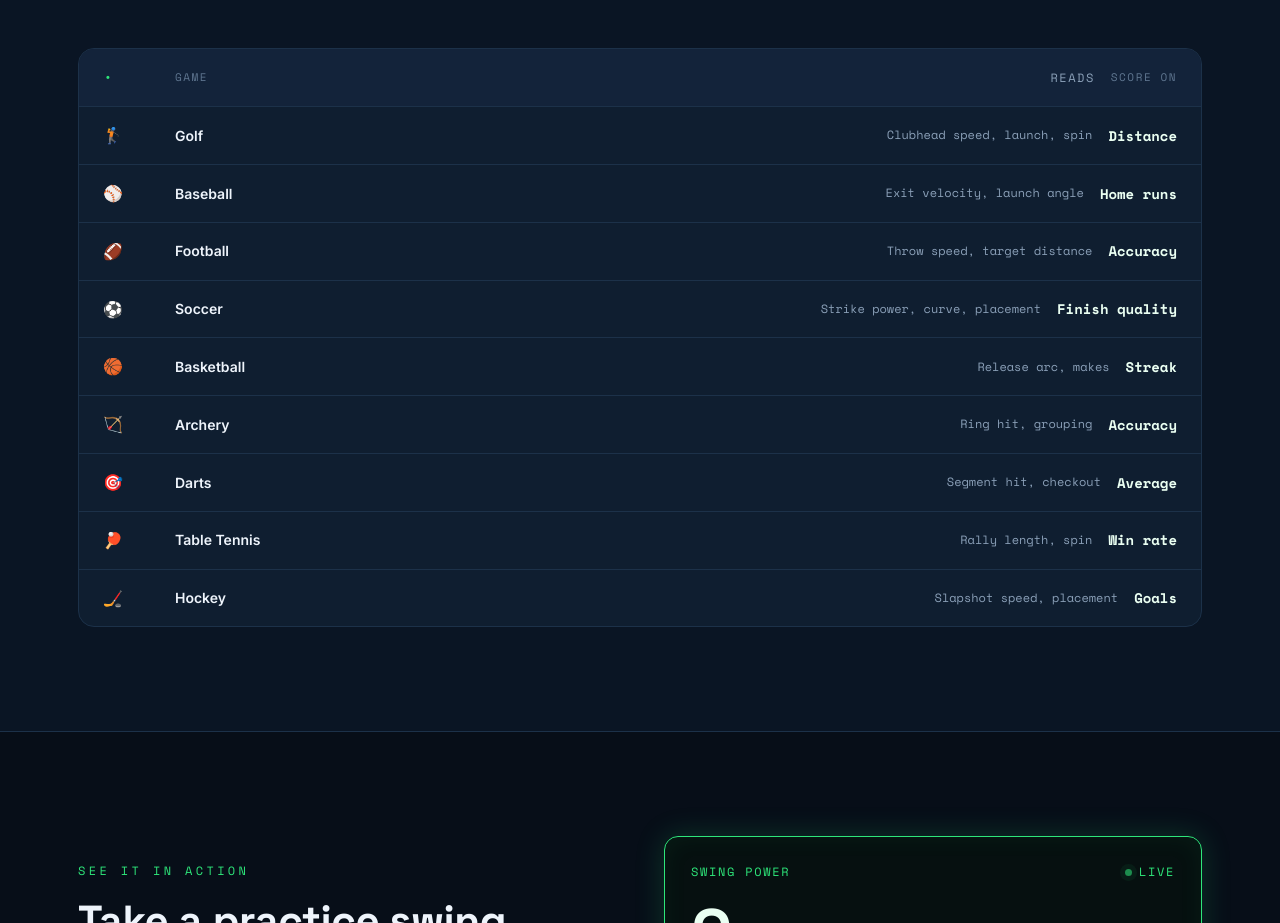
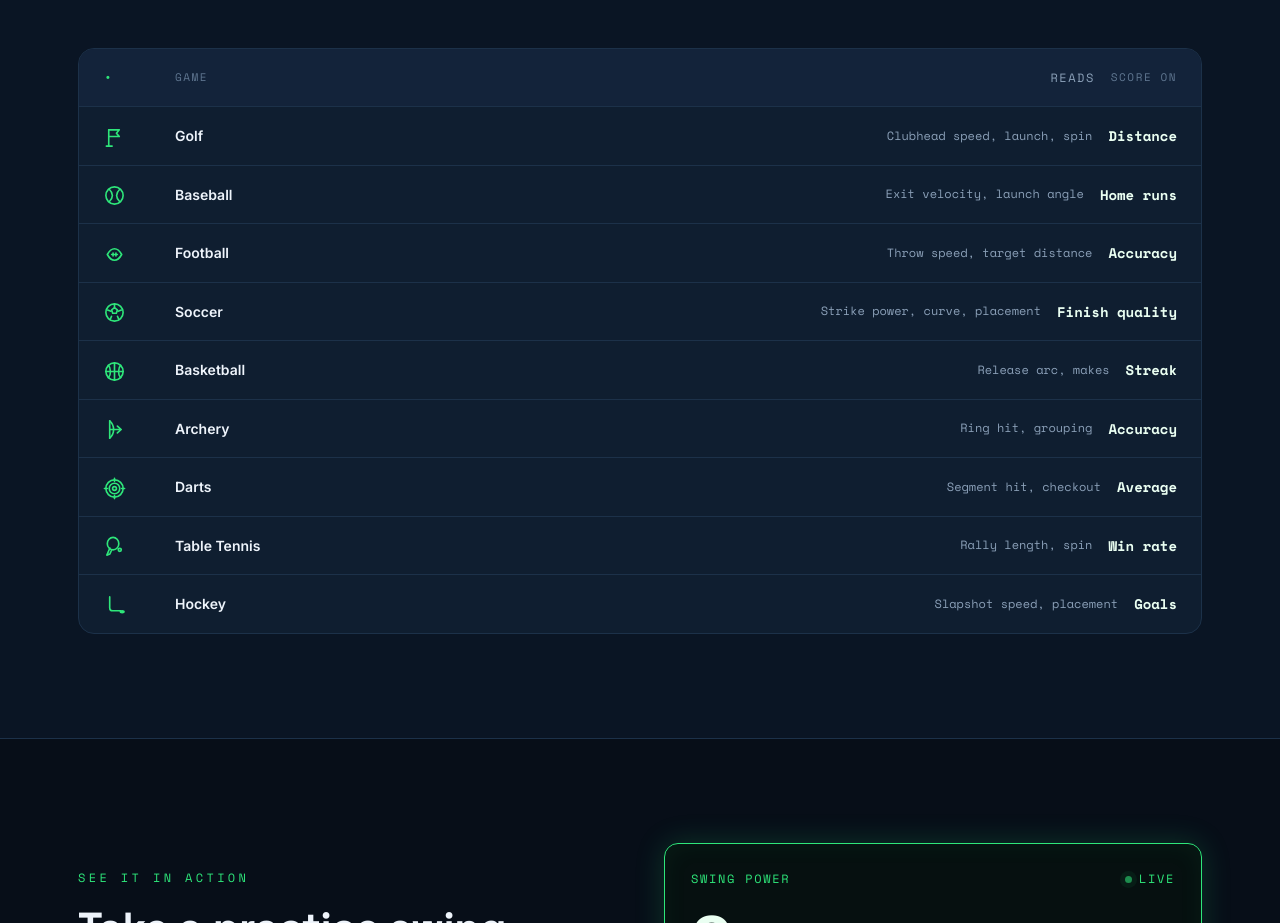
Before and after one commit to vanchacho/third_zone, a plain HTML site: page how.html in a window 1280 px wide. Shown: the part 2926-3849 px from the top of the page. Drawn offline with nearby package versions, Linux system fonts and the light colour scheme.

Commit message:
Replace sport emoji (game rows + card fallbacks) with SVG icons

```diff
--- a/how.html
+++ b/how.html
@@ -134,15 +134,15 @@
     <h2>It's not a screen tap. It's your real hit, measured.</h2>
     <div class="lb reveal" style="margin-top:8px">
       <div class="lb-row lb-head"><span class="lb-rank">·</span><span>Game</span><span class="game-lbl">Reads</span><span>Score on</span></div>
-      <div class="lb-row"><span class="lb-rank">🏌️</span><span class="who">Golf</span><span class="game-lbl">Clubhead speed, launch, spin</span><span class="score">Distance</span></div>
-      <div class="lb-row"><span class="lb-rank">⚾</span><span class="who">Baseball</span><span class="game-lbl">Exit velocity, launch angle</span><span class="score">Home runs</span></div>
-      <div class="lb-row"><span class="lb-rank">🏈</span><span class="who">Football</span><span class="game-lbl">Throw speed, target distance</span><span class="score">Accuracy</span></div>
-      <div class="lb-row"><span class="lb-rank">⚽</span><span class="who">Soccer</span><span class="game-lbl">Strike power, curve, placement</span><span class="score">Finish quality</span></div>
-      <div class="lb-row"><span class="lb-rank">🏀</span><span class="who">Basketball</span><span class="game-lbl">Release arc, makes</span><span class="score">Streak</span></div>
-      <div class="lb-row"><span class="lb-rank">🏹</span><span class="who">Archery</span><span class="game-lbl">Ring hit, grouping</span><span class="score">Accuracy</span></div>
-      <div class="lb-row"><span class="lb-rank">🎯</span><span class="who">Darts</span><span class="game-lbl">Segment hit, checkout</span><span class="score">Average</span></div>
-      <div class="lb-row"><span class="lb-rank">🏓</span><span class="who">Table Tennis</span><span class="game-lbl">Rally length, spin</span><span class="score">Win rate</span></div>
-      <div class="lb-row"><span class="lb-rank">🏒</span><span class="who">Hockey</span><span class="game-lbl">Slapshot speed, placement</span><span class="score">Goals</span></div>
+      <div class="lb-row"><span class="lb-rank"><svg viewBox="0 0 24 24" aria-hidden="true"><path d="M6 21V4"/><path d="M6 4h11l-3 3.5 3 3.5H6"/><path d="M3.5 21h6"/></svg></span><span class="who">Golf</span><span class="game-lbl">Clubhead speed, launch, spin</span><span class="score">Distance</span></div>
+      <div class="lb-row"><span class="lb-rank"><svg viewBox="0 0 24 24" aria-hidden="true"><circle cx="12" cy="12" r="9"/><path d="M6.5 5.5c2.2 2 3.3 4.2 3.3 6.5s-1.1 4.5-3.3 6.5M17.5 5.5c-2.2 2-3.3 4.2-3.3 6.5s1.1 4.5 3.3 6.5"/></svg></span><span class="who">Baseball</span><span class="game-lbl">Exit velocity, launch angle</span><span class="score">Home runs</span></div>
+      <div class="lb-row"><span class="lb-rank"><svg viewBox="0 0 24 24" aria-hidden="true"><path d="M4.5 12c2.2-4 4.6-6 7.5-6s5.3 2 7.5 6c-2.2 4-4.6 6-7.5 6s-5.3-2-7.5-6z"/><path d="M9 12h6M10.5 10.5v3M13.5 10.5v3"/></svg></span><span class="who">Football</span><span class="game-lbl">Throw speed, target distance</span><span class="score">Accuracy</span></div>
+      <div class="lb-row"><span class="lb-rank"><svg viewBox="0 0 24 24" aria-hidden="true"><circle cx="12" cy="12" r="9"/><path d="M12 7l3 2.2-1.1 3.6h-3.8L9 9.2z"/><path d="M12 3.2v3.8M4.8 9.4l3.5 1.3M19.2 9.4l-3.5 1.3M7.5 19.3l1.4-3.4M16.5 19.3l-1.4-3.4"/></svg></span><span class="who">Soccer</span><span class="game-lbl">Strike power, curve, placement</span><span class="score">Finish quality</span></div>
+      <div class="lb-row"><span class="lb-rank"><svg viewBox="0 0 24 24" aria-hidden="true"><circle cx="12" cy="12" r="9"/><path d="M3 12h18M12 3v18M5.6 5.6c2.9 2.6 2.9 10.2 0 12.8M18.4 5.6c-2.9 2.6-2.9 10.2 0 12.8"/></svg></span><span class="who">Basketball</span><span class="game-lbl">Release arc, makes</span><span class="score">Streak</span></div>
+      <div class="lb-row"><span class="lb-rank"><svg viewBox="0 0 24 24" aria-hidden="true"><path d="M7 3a12 12 0 0 1 0 18"/><path d="M7 3v18"/><path d="M7 12h11.5M15 8.5l4 3.5-4 3.5"/></svg></span><span class="who">Archery</span><span class="game-lbl">Ring hit, grouping</span><span class="score">Accuracy</span></div>
+      <div class="lb-row"><span class="lb-rank"><svg viewBox="0 0 24 24" aria-hidden="true"><circle cx="12" cy="12" r="9"/><circle cx="12" cy="12" r="5.5"/><circle cx="12" cy="12" r="2"/><path d="M12 1.5v3M12 19.5v3M1.5 12h3M19.5 12h3"/></svg></span><span class="who">Darts</span><span class="game-lbl">Segment hit, checkout</span><span class="score">Average</span></div>
+      <div class="lb-row"><span class="lb-rank"><svg viewBox="0 0 24 24" aria-hidden="true"><ellipse cx="10.5" cy="9" rx="6" ry="6.5"/><path d="M7.2 13.6L4 21l3.2-1.2 1.6-3.6"/><circle cx="17.5" cy="15.5" r="1.6"/></svg></span><span class="who">Table Tennis</span><span class="game-lbl">Rally length, spin</span><span class="score">Win rate</span></div>
+      <div class="lb-row"><span class="lb-rank"><svg viewBox="0 0 24 24" aria-hidden="true"><path d="M7 3v11.5a3 3 0 0 0 3 3h8.5"/><ellipse cx="20" cy="18.5" rx="2" ry="0.9"/></svg></span><span class="who">Hockey</span><span class="game-lbl">Slapshot speed, placement</span><span class="score">Goals</span></div>
     </div>
   </div>
 </section>
--- a/styles.css
+++ b/styles.css
@@ -266,6 +266,8 @@ h1,h2,h3{font-family:var(--display);font-weight:700;line-height:1.05;letter-spac
 .feat{background:var(--panel);border:1px solid var(--line);border-radius:14px;padding:28px}
 .feat .fi{font-size:30px;margin-bottom:16px;display:block}
 .feat .fi svg{width:38px;height:38px;fill:none;stroke:var(--green);stroke-width:1.7;stroke-linecap:round;stroke-linejoin:round;display:block}
+.lb-rank svg{width:23px;height:23px;fill:none;stroke:var(--green);stroke-width:1.7;stroke-linecap:round;stroke-linejoin:round;vertical-align:middle}
+.gcard-fallback svg{width:56px;height:56px;fill:none;stroke:var(--green);stroke-width:1.4;stroke-linecap:round;stroke-linejoin:round}
 .feat h3{font-size:19px;margin-bottom:10px}
 .feat p{color:var(--muted);font-size:14px}
 
```
Also changed, not shown: games.html (+5 -5 lines).
